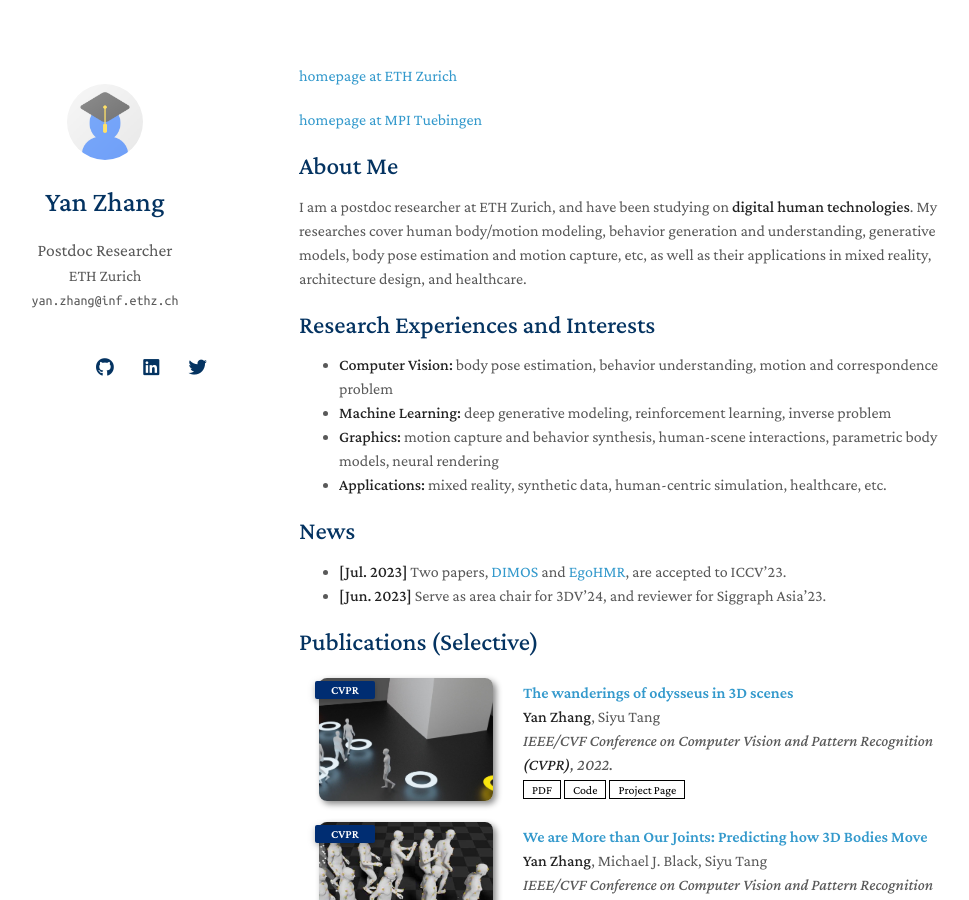
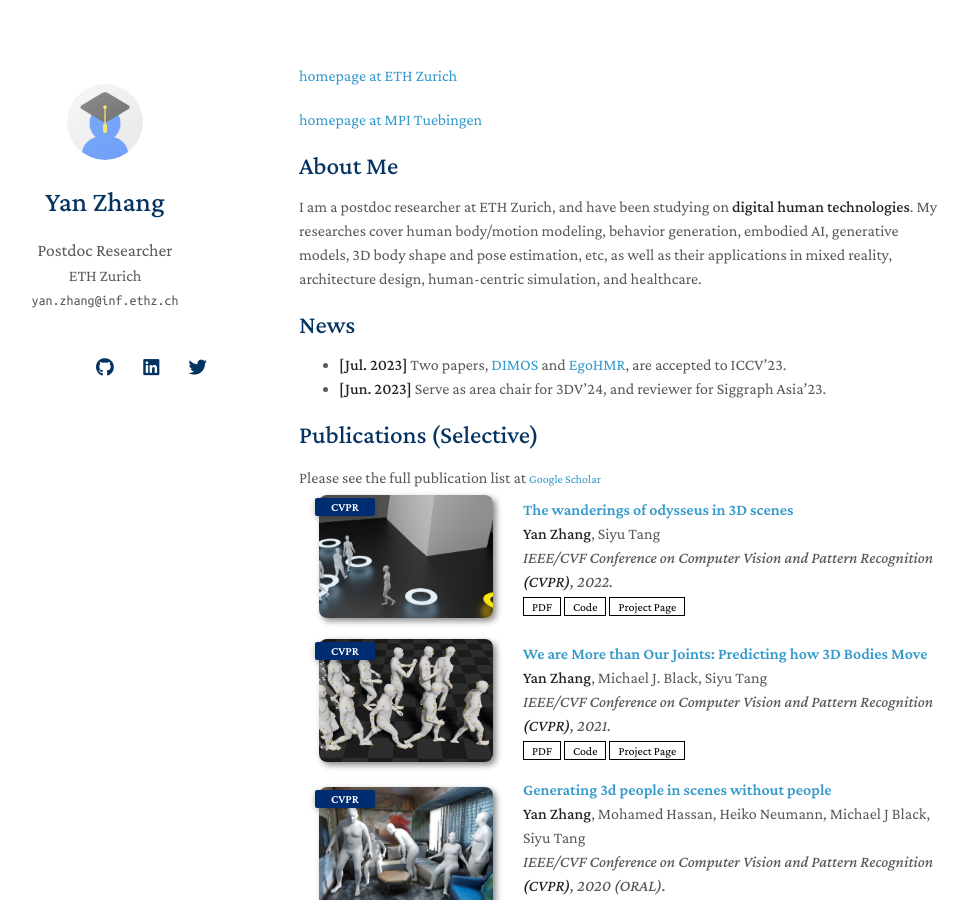
Before and after one commit to yz-cnsdqz/yz-cnsdqz.github.io, a Jekyll site: the page built from index.md, in a window 1280 px wide and 900 px high. Shown: the whole window, without its empty margins (171-1140 px from the left). Built offline with Jekyll 4.4.1, drawn with Linux system fonts in a browser that asks for light colours; nearby versions of some CDN libraries; a style sheet for code colours, icons or effects is not loaded.

Commit message:
update website

```diff
--- a/_includes/publications.md
+++ b/_includes/publications.md
@@ -2,6 +2,8 @@
 
 <div class="publications">
 <ol class="bibliography">
+
+Please see the full publication list at <a href="https://scholar.google.com/citations?user=5VpkLO8AAAAJ&hl=en" class="btn btn-sm z-depth-0" role="button" target="_blank" style="font-size:12px;">Google Scholar</a>
 
 <li>
 <div class="pub-row">
--- a/index.md
+++ b/index.md
@@ -10,14 +10,16 @@ layout: homepage
 
 ## About Me
 
-I am a postdoc researcher at ETH Zurich, and have been studying on **digital human technologies**. My researches cover human body/motion modeling, behavior generation and understanding, generative models, body pose estimation and motion capture, etc, as well as their applications in mixed reality, architecture design, and healthcare.
+I am a postdoc researcher at ETH Zurich, and have been studying on **digital human technologies**. My researches cover human body/motion modeling, behavior generation, embodied AI, generative models, 3D body shape and pose estimation, etc, as well as their applications in mixed reality, architecture design, human-centric simulation, and healthcare.
 
-## Research Experiences and Interests
 
-- **Computer Vision:** body pose estimation, behavior understanding, motion and correspondence problem
-- **Machine Learning:** deep generative modeling, reinforcement learning, inverse problem
+
+<!-- ## Research Experiences and Interests
+
+- **Computer Vision:** body pose estimation, action understanding, motion and correspondence problem
+- **Machine Learning:** deep generative models, reinforcement learning, inverse problem
 - **Graphics:** motion capture and behavior synthesis, human-scene interactions, parametric body models, neural rendering
-- **Applications:** mixed reality, synthetic data, human-centric simulation, healthcare, etc.
+- **Applications:** mixed reality, synthetic data, human-centric simulation, embodied AI, etc. -->
 
 
 ## News
```
